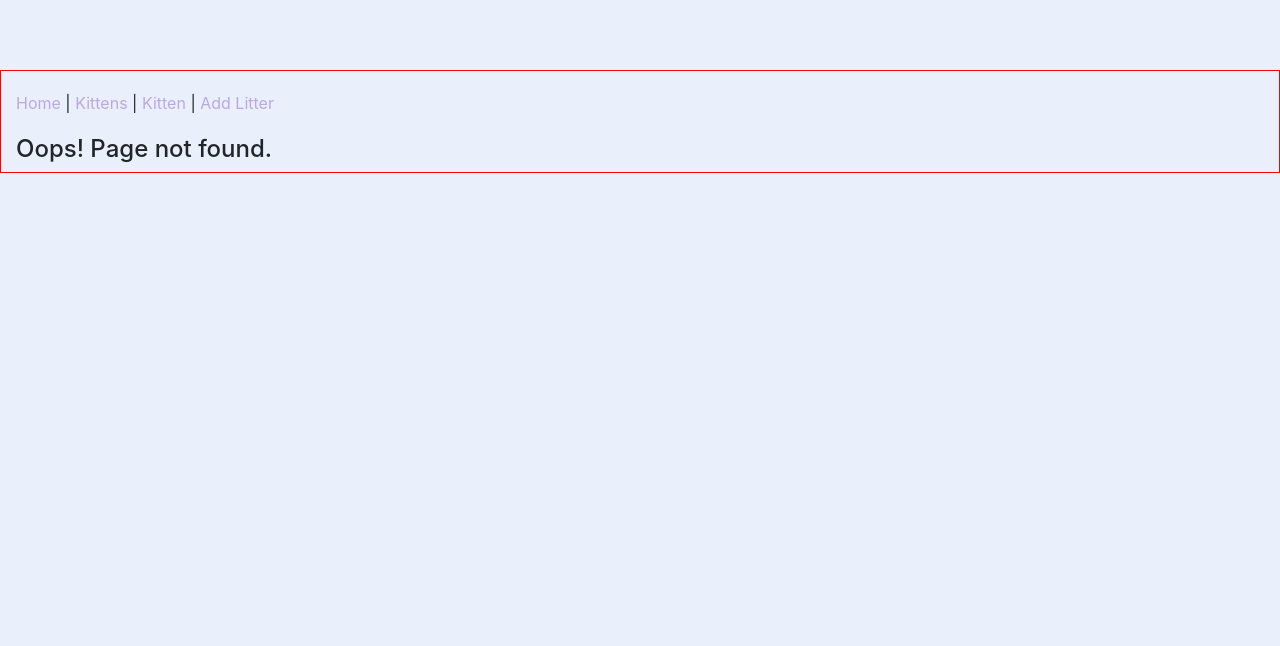
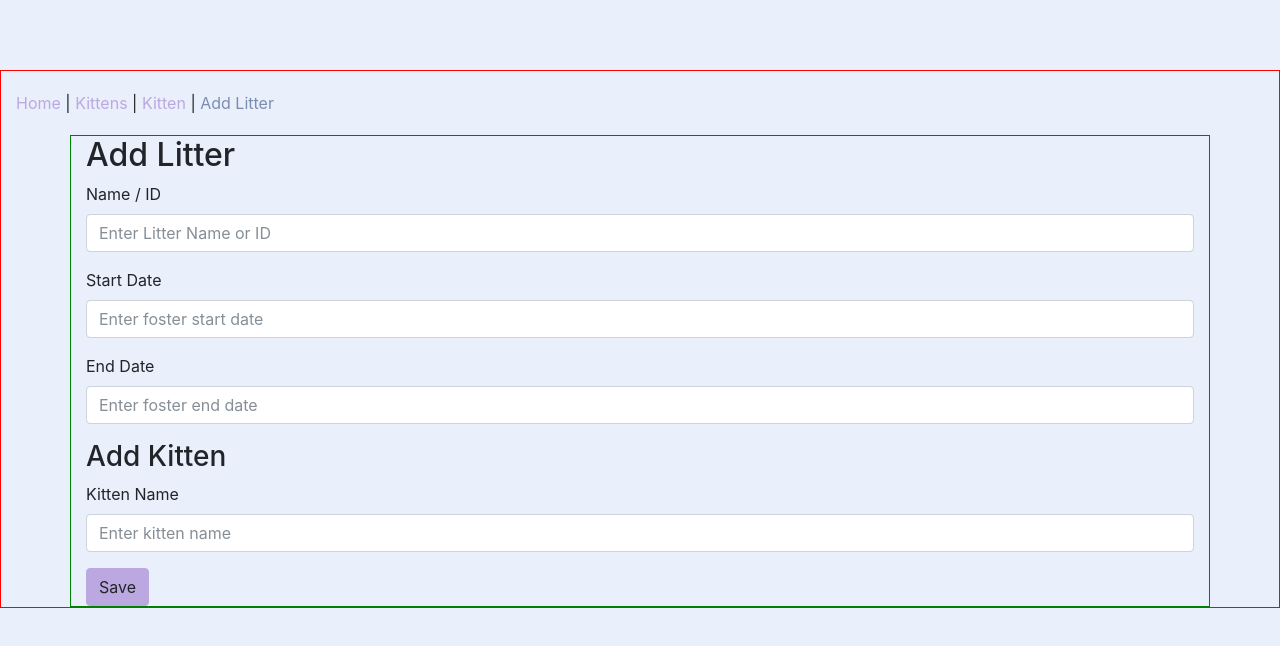
Before and after one commit to mietone/fosterapp-frontend, a React (Create React App) app: page /litter in a window 1280 px wide. Before the commit this address had no page. Shown: the top 646 px of the page. Built offline with nearby package versions, Linux system fonts and the light colour scheme; what redux-immutable-state-invariant would draw is missing.

Commit message:
create new litter with litterForm

```diff
--- /dev/null
+++ b/src/api/litterApi.js
@@ -0,0 +1,25 @@
+import { handleResponse, handleError } from "./apiUtils";
+
+const baseUrl = "http://localhost:3001/api/v1/litters/";
+
+export function getAllLitters() {
+  return fetch(baseUrl)
+    .then(handleResponse)
+    .catch(handleError);
+}
+
+export function saveLitter(litter) {
+  return fetch(baseUrl + (litter.id || ""), {
+    method: litter.id ? "PUT" : "POST", // POST for create, PUT to update when id already exists.
+    headers: { "content-type": "application/json" },
+    body: JSON.stringify(litter)
+  })
+    .then(handleResponse)
+    .catch(handleError);
+}
+
+export function deleteLitter(courseId) {
+  return fetch(baseUrl + courseId, { method: "DELETE" })
+    .then(handleResponse)
+    .catch(handleError);
+}
--- a/src/components/App.js
+++ b/src/components/App.js
@@ -16,12 +16,11 @@ function App() {
       <Header />
       <Switch>
         <Route exact path="/" component={LittersPage} />
-        <Route path="/kitten/:id/edit" component={ManageKittenPage} />
+        <Route path="/litter/:id" component={ManageLitterPage} />
+        <Route path="/litter" component={ManageLitterPage} />
+        <Route path="/kitten/:id" component={ManageKittenPage} />
         <Route path="/kitten/:id" component={KittenPage} />
         <Route path="/kittens" component={KittensPage} />
-        <Route path="/litter/:id/edit" component={ManageLitterPage} />
-        <Route path="/litter/new" component={ManageLitterPage} />
-        <Route path="/litter/:id" component={LitterPage} />
         <Route component={PageNotFound} />
       </Switch>
     </div>
--- a/src/components/common/Header.js
+++ b/src/components/common/Header.js
@@ -9,18 +9,18 @@ const Header = () => {
         Home
       </NavLink>
 
-{" | "}
+            {" | "}
       <NavLink to="/kittens" activeStyle={activeStyle} exact>
         Kittens
       </NavLink>
 
-{" | "}
+            {" | "}
       <NavLink to="/kitten/:id" activeStyle={activeStyle} exact>
         Kitten
       </NavLink>
 
-{" | "}
-      <NavLink to="/litter/new" activeStyle={activeStyle} exact>
+            {" | "}
+      <NavLink to="/litter/" activeStyle={activeStyle} exact>
         Add Litter
       </NavLink>
     </nav>
--- a/src/components/kittens/KittenCard.js
+++ b/src/components/kittens/KittenCard.js
@@ -7,16 +7,21 @@ const KittenCard = ({ kittens }) => (
   <table className="table">
     <thead>
       <tr>
-        <th />
         <th>Name</th>
         <th>D.O.B</th>
         <th>Litter Name</th>
+        <th />
       </tr>
     </thead>
     <tbody>
       {kittens.map(kitten => {
         return (
           <tr key={kitten.id}>
+            <td>
+              <Link to={"/kitten/" + kitten.id}>{kitten.name}</Link>
+            </td>
+            <td>{kitten.dob}</td>
+            <td>{kitten.litterName}</td>
             <td>
               <a
                 className="btn btn-light"
@@ -25,11 +30,6 @@ const KittenCard = ({ kittens }) => (
                 Edit
               </a>
             </td>
-            <td>
-              <Link to={"/kitten/" + kitten.id}>{kitten.name}</Link>
-            </td>
-            <td>{kitten.dob}</td>
-            <td>{kitten.litterName}</td>
           </tr>
         );
       })}
--- a/src/components/litters/LitterCard.js
+++ b/src/components/litters/LitterCard.js
@@ -7,10 +7,10 @@ const LitterCard = ({ litters }) => (
   <table className="table">
     <thead>
       <tr>
-        <th />
         <th>Name</th>
         <th>Start Date</th>
         <th>End Date</th>
+        <th />
       </tr>
     </thead>
     <tbody>
@@ -18,18 +18,18 @@ const LitterCard = ({ litters }) => (
         return (
           <tr key={litter.id}>
             <td>
+              <Link to={"/litter/" + litter.id}>{litter.name}</Link>
+            </td>
+            <td>{litter.start_date}</td>
+            <td>{litter.end_date}</td>
+            <td>
               <a
                 className="btn btn-light"
-                href={"http://localhost:3000/litter/" + litter.id + "/edit"}
+                href={"http://localhost:3000/litter/" + litter.id}
               >
                 Edit
               </a>
             </td>
-            <td>
-              <Link to={"/litter/" + litter.id}>{litter.name}</Link>
-            </td>
-            <td>{litter.start_date}</td>
-            <td>{litter.end_date}</td>
           </tr>
         );
       })}
--- a/src/components/litters/LitterForm.js
+++ b/src/components/litters/LitterForm.js
@@ -5,7 +5,6 @@ import TextInput from "../common/TextInput";
 
 const LitterForm = ({
   litter,
-  kittens,
   onSave,
   onChange,
   saving = false,
@@ -23,23 +22,37 @@ const LitterForm = ({
       <TextInput
         name="name"
         label="Name / ID"
+        placeholder="Enter Litter Name or ID"
         value={litter.name}
         onChange={onChange}
         error={errors.name}
       />
 
       <TextInput
-        name="start_Date"
+        name="start_date"
         label="Start Date"
+        placeholder="Enter foster start date"
         value={litter.start_date}
         onChange={onChange}
-        error={errors.name}
+        error={errors.start_date}
       />
 
       <TextInput
-        name="end_Date"
+        name="end_date"
         label="End Date"
+        placeholder="Enter foster end date"
         value={litter.end_date}
+        onChange={onChange}
+        error={errors.end_date}
+      />
+
+      <h3>Add Kitten</h3>
+
+      <TextInput
+        name="kittenName"
+        label="Kitten Name"
+        placeholder="Enter kitten name"
+        value={litter.kittens.kittenName}
         onChange={onChange}
         error={errors.name}
       />
@@ -52,7 +65,6 @@ const LitterForm = ({
 };
 
 LitterForm.propTypes = {
-  kittens: PropTypes.array.isRequired,
   litter: PropTypes.object.isRequired,
   errors: PropTypes.object,
   onSave: PropTypes.func.isRequired,
--- a/src/components/litters/LittersPage.js
+++ b/src/components/litters/LittersPage.js
@@ -4,6 +4,7 @@ import { connect } from "react-redux";
 import PropTypes from "prop-types";
 import { bindActionCreators } from "redux";
 import * as litterActions from "../../redux/actions/litterActions";
+import * as kittenActions from "../../redux/actions/kittenActions";
 import LitterCard from "./LitterCard";
 
 class LittersPage extends React.Component {
--- a/src/components/litters/ManageLitterPage.js
+++ b/src/components/litters/ManageLitterPage.js
@@ -1,86 +1,99 @@
-/* eslint-disable no-alert */
-import React, { useEffect, useState } from "react";
+import React from "react";
+import PropTypes from "prop-types";
 import { connect } from "react-redux";
-import PropTypes from "prop-types";
-import { loadKittens } from "../../redux/actions/kittenActions";
-import { loadLitters, saveLitter } from "../../redux/actions/litterActions";
+import { bindActionCreators } from "redux";
+import * as litterActions from "../../redux/actions/litterActions";
 import LitterForm from "./LitterForm";
-import { newLitter } from "./newLitter";
 
-function ManageLitterPage({
-  litters,
-  kittens,
-  loadKittens,
-  loadLitters,
-  ...props
-}) {
-  const [litter, setLitter] = useState({ ...props.litter });
-  const [errors, setErrors] = useState({});
+class ManageLitterPage extends React.Component {
+  constructor(props, context) {
+    super(props, context);
 
-  useEffect(() => {
-    if (kittens.length === 0) {
-      loadKittens().catch(error => {
-        // eslint-disable-next-line prefer-template
-        alert("Loading kittens failed" + error);
-      });
+    this.state = {
+      litter: {
+        id: null,
+        name: "",
+        start_date: "",
+        end_date: "",
+        kittens: [
+          {
+            id: null,
+            name: "",
+            dob: "",
+            image: "",
+            gender: true,
+            litter_id: "",
+            user_id: "",
+            errors: {},
+            _destroy: false
+          }
+        ]
+      }
+    };
   }
 
-    if (litters.length === 0) {
-      loadLitters().catch(error => {
-        // eslint-disable-next-line prefer-template
-        alert("Loading litters failed" + error);
-      });
-    }
-  }, []);
+  updateLitterState = event => {
+    const field = event.target.name;
+    const { litter } = this.state;
+    litter[field] = event.target.value;
+    return this.setState({ litter });
+  };
 
-  function handleChange(event) {
-    const { name, value } = event.target;
-    setLitter(prevLitter => ({
-      ...prevLitter,
-      [name]: name === "litterId" ? parseInt(value, 10) : value
-    }));
-  }
+  saveLitter = event => {
+    event.preventDefault();
+    this.props.actions.saveLitter(this.state.litter);
+  };
 
-  function handleSave(event) {
-    event.preventDefault();
-    saveLitter(litter);
-  }
-
+  render() {
     return (
       <div className="container">
         <LitterForm
-        litter={litter}
-        errors={errors}
-        kittens={kittens}
-        onChange={handleChange}
-        onSave={handleSave}
+          onChange={this.updateLitterState}
+          onSave={this.saveLitter}
+          litter={this.state.litter}
+          errors={this.state.errors}
         />
       </div>
     );
   }
+}
 
 ManageLitterPage.propTypes = {
   litter: PropTypes.object.isRequired,
-  litters: PropTypes.array.isRequired,
-  kittens: PropTypes.array.isRequired,
-  loadLitters: PropTypes.func.isRequired,
-  loadKittens: PropTypes.func.isRequired,
-  saveLitter: PropTypes.func.isRequired
+  actions: PropTypes.object.isRequired
 };
 
-const mapStateToProps = state => {
-  return {
-    litter: newLitter,
-    kittens: state.kittens,
-    litters: state.litters
-  };
+function mapStateToProps(state) {
+  const litter = {
+    id: null,
+    name: "",
+    start_date: "",
+    end_date: "",
+    kittens: [
+      {
+        id: null,
+        name: "",
+        dob: "",
+        image: "",
+        gender: true,
+        litter_id: "",
+        user_id: "",
+        errors: {},
+        _destroy: false
+      }
+    ]
   };
 
-const mapDispatchToProps = {
-  loadKittens,
-  loadLitters,
-  saveLitter
+  return {
+    litter
   };
+}
+
+function mapDispatchToProps(dispatch) {
+  return {
+    actions: bindActionCreators(litterActions, dispatch)
+  };
+}
 
 export default connect(
   mapStateToProps,
--- a/src/components/litters/newLitter.js
+++ b/src/components/litters/newLitter.js
@@ -3,12 +3,15 @@ const newLitter = {
   name: "",
   start_date: "",
   end_date: "",
-  kitten_attributes: [
+  kittens: [
     {
       id: null,
       name: "",
       dob: "",
+      image: "",
       gender: true,
+      litter_id: "",
+      user_id: "",
       errors: {},
       _destroy: false
     }
--- a/src/redux/actions/litterActions.js
+++ b/src/redux/actions/litterActions.js
@@ -1,5 +1,6 @@
 import * as types from "./actionTypes";
 import { handleResponse } from "../../api/apiUtils";
+import * as litterApi from "../../api/litterApi";
 
 const apiUrl = "http://localhost:3001/api/v1/litters";
 
@@ -31,9 +32,8 @@ export const loadLitters = () => {
 
 export const saveLitter = litter => {
   return dispatch => {
-    return fetch(apiUrl)
-      .then(handleResponse)
-      .saveLitter(litter)
+    // eslint-disable-next-line prettier/prettier
+    return litterApi.saveLitter(litter)
       .then(savedLitter => {
         litter.id
           ? dispatch(updateLitterSuccess(savedLitter))
```
Also changed, not shown: src/components/common/SelectInput.js (added, +38 -0 lines). Lines whose indentation alone changed are shown as unchanged.
